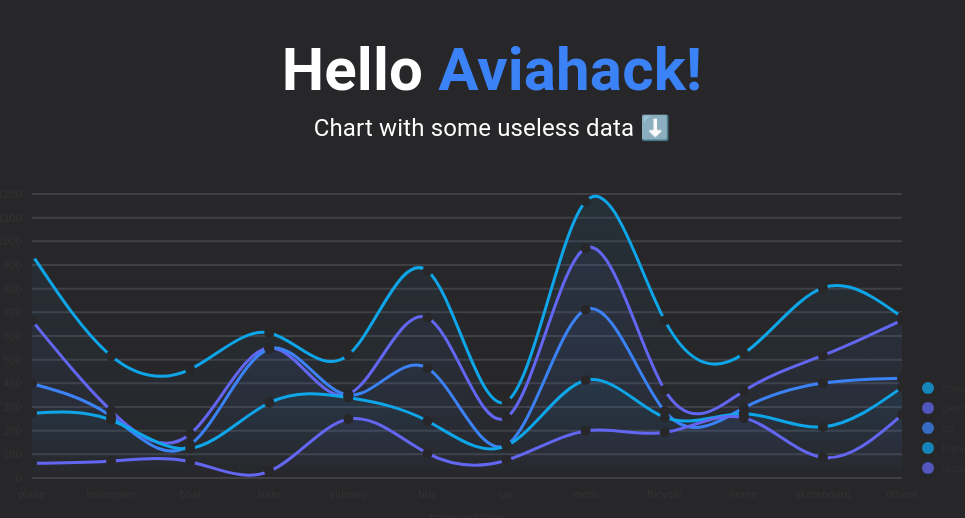
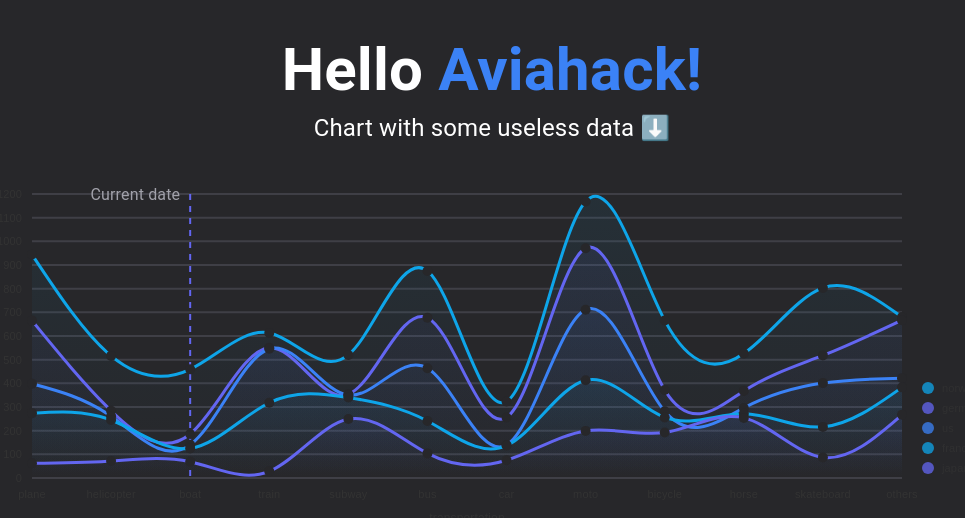
Before and after one commit to SOpatrin/aviahack_2022, a Next.js app: page / in a window 1280 px wide. Shown: the top 518 px of the page, without its empty margins (148-1113 px from the left). Built offline with nearby package versions, Linux system fonts and the light colour scheme; a web font is replaced by a local one.

Commit message:
Add marker

```diff
--- a/components/StorageChart/StorageChart.tsx
+++ b/components/StorageChart/StorageChart.tsx
@@ -14,6 +14,23 @@
       stacked: true,
       reverse: false,
     }}
+    markers={[
+      {
+        axis: 'x',
+        value: 'boat',
+        lineStyle: {
+          stroke: colors.indigo[500],
+          strokeWidth: 2,
+          strokeDasharray: 6,
+        },
+        legend: 'Current date',
+        textStyle: {
+          fill: colors.zinc[400],
+          transform: 'translate(-10px)',
+        },
+        legendPosition: 'top-left',
+      },
+    ]}
     enableSlices="x"
     enableArea
     areaOpacity={0.07}
```
